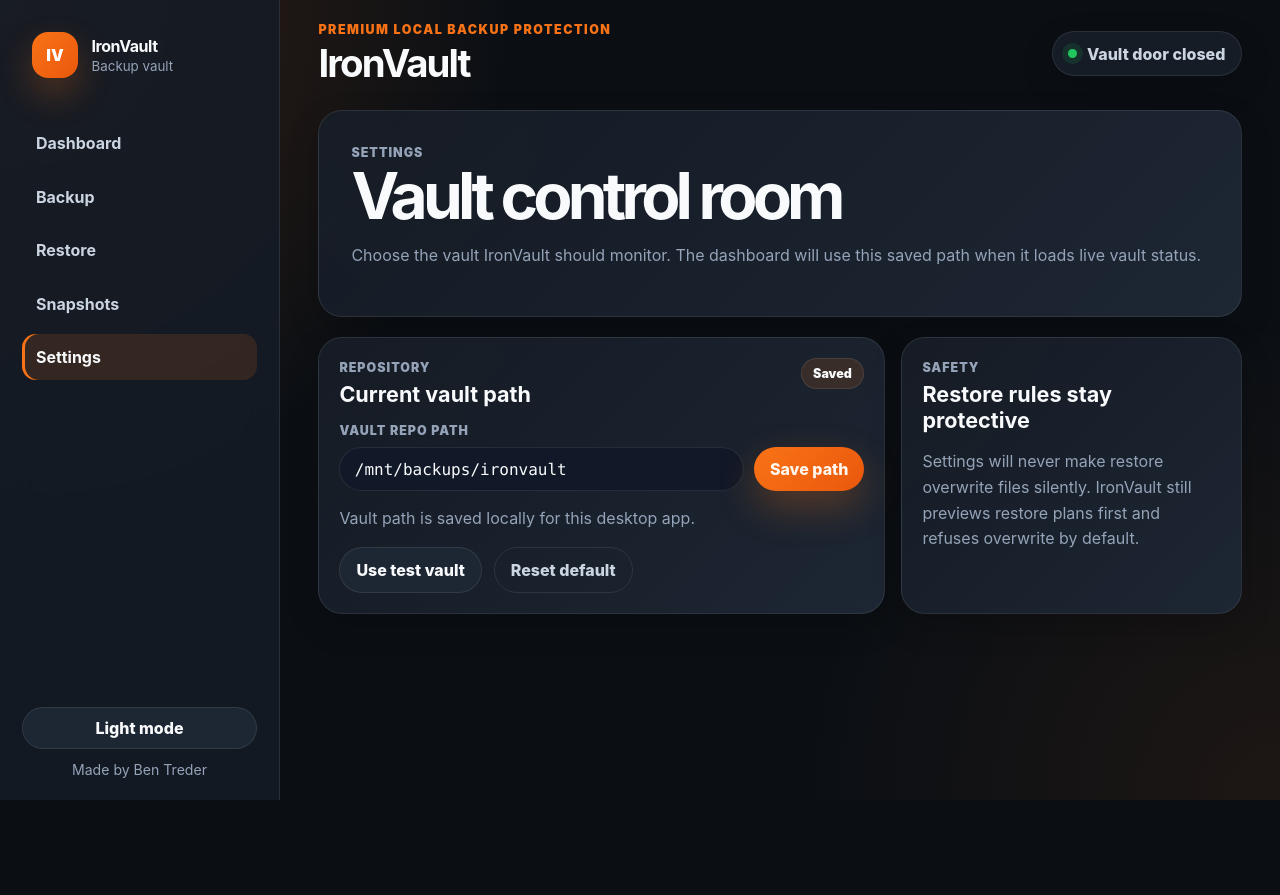
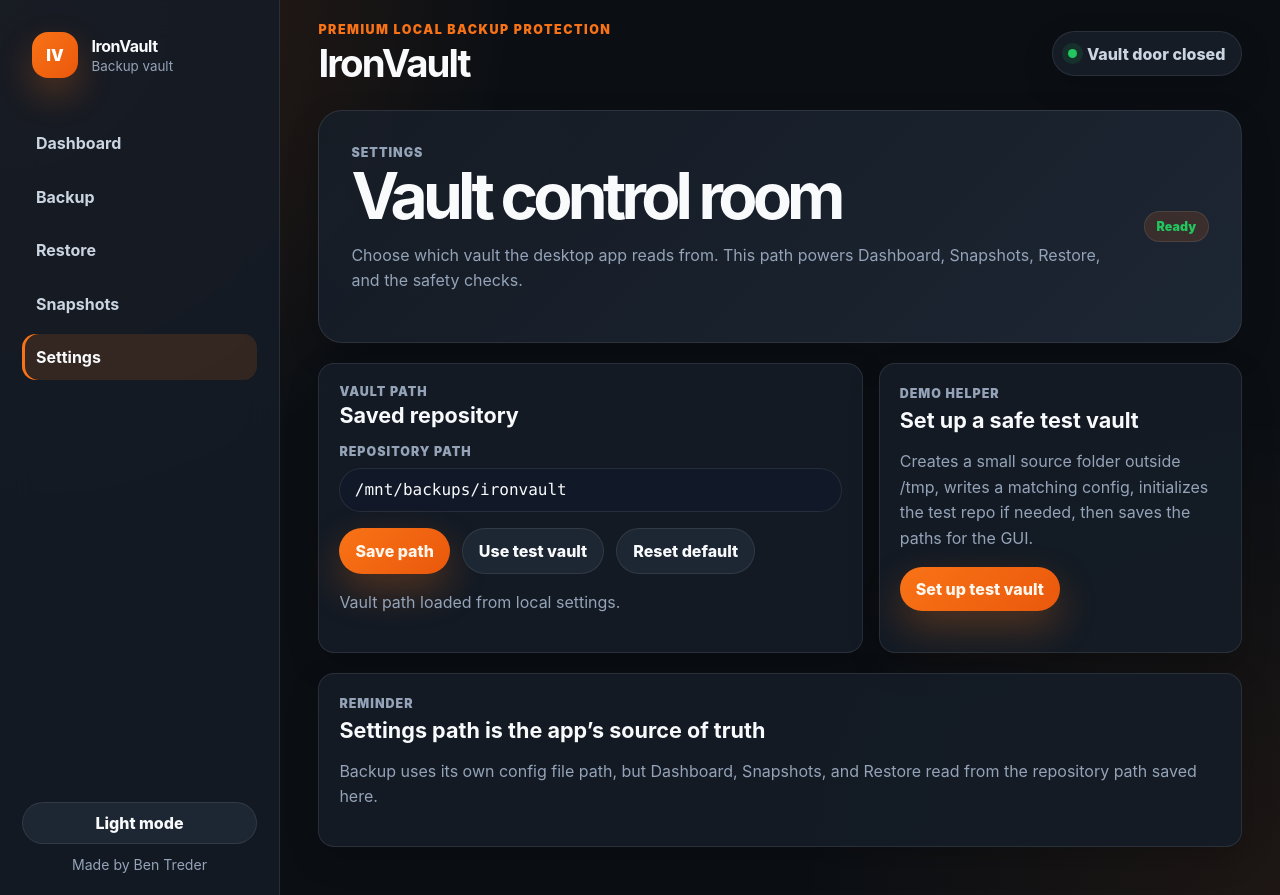
Before and after one commit to BenTreder/IronVault, a Vue app in the folder frontend/ironvault-gui/: page /settings in a window 1280 px wide. Before the commit the page ends 800 px from the top, so only its background shows below. Built offline with nearby package versions, Linux system fonts and the light colour scheme.

Commit message:
Add GUI test vault setup helper

```diff
--- a/frontend/ironvault-gui/src/lib/ironvaultBridge.ts
+++ b/frontend/ironvault-gui/src/lib/ironvaultBridge.ts
@@ -15,6 +15,14 @@ export interface VerifyResult {
 
 export interface BackupResult {
   success: boolean
+  message: string
+}
+
+export interface SetupTestVaultResult {
+  repo_path: string
+  config_path: string
+  source_path: string
+  initialized_repo: boolean
   message: string
 }
 
@@ -63,6 +71,10 @@ export async function verifyRepository(repoPath: string): Promise<VerifyResult>
 
 export async function createBackup(configPath: string): Promise<BackupResult> {
   return await invoke<BackupResult>('create_backup', { configPath })
+}
+
+export async function setupTestVault(): Promise<SetupTestVaultResult> {
+  return await invoke<SetupTestVaultResult>('setup_test_vault')
 }
 
 export async function listSnapshots(repoPath: string): Promise<SnapshotInfo[]> {
--- a/frontend/ironvault-gui/src/views/Settings.vue
+++ b/frontend/ironvault-gui/src/views/Settings.vue
@@ -5,91 +5,161 @@
         <p class="eyebrow-small">Settings</p>
         <h2>Vault control room</h2>
         <p>
-          Choose the vault IronVault should monitor. The dashboard will use this saved path when it loads live vault status.
+          Choose which vault the desktop app reads from. This path powers Dashboard, Snapshots, Restore, and the safety checks.
         </p>
       </div>
+
+      <span :class="['status-badge', statusClass]">{{ status }}</span>
     </section>
 
     <section class="settings-grid">
-      <article class="settings-card">
-        <div class="settings-card-heading">
+      <article class="panel main-panel">
+        <div class="panel-heading">
           <div>
-            <p class="eyebrow-small">Repository</p>
-            <h3>Current vault path</h3>
+            <p class="eyebrow-small">Vault path</p>
+            <h3>Saved repository</h3>
           </div>
-          <span class="settings-badge">{{ pathChanged ? 'Unsaved' : 'Saved' }}</span>
         </div>
 
-        <label class="setting-label" for="repoPath">Vault repo path</label>
-        <div class="repo-form-row">
-          <input
-            id="repoPath"
-            v-model="repoPathDraft"
-            class="repo-input"
-            type="text"
-            placeholder="/tmp/ironvault-gui-live-test/repo"
-          />
+        <label class="setting-label" for="repoPath">Repository path</label>
+        <input
+          id="repoPath"
+          v-model="repoPath"
+          class="settings-input"
+          type="text"
+          placeholder="/mnt/backups/ironvault"
+        />
+
+        <div class="button-row">
           <button class="iv-button iv-button-primary" type="button" @click="savePath">
             Save path
           </button>
-        </div>
-
-        <p class="settings-note">
-          {{ saveMessage }}
-        </p>
-
-        <div class="settings-actions">
           <button class="iv-button iv-button-secondary" type="button" @click="useTestVault">
             Use test vault
           </button>
-          <button class="iv-button iv-button-ghost" type="button" @click="restoreDefaultPath">
+          <button class="iv-button iv-button-secondary" type="button" @click="resetPath">
             Reset default
           </button>
         </div>
+
+        <p class="panel-note">
+          {{ message }}
+        </p>
       </article>
 
-      <article class="settings-card">
-        <p class="eyebrow-small">Safety</p>
-        <h3>Restore rules stay protective</h3>
+      <article class="panel helper-panel">
+        <p class="eyebrow-small">Demo helper</p>
+        <h3>Set up a safe test vault</h3>
         <p>
-          Settings will never make restore overwrite files silently. IronVault still previews restore plans first and refuses overwrite by default.
+          Creates a small source folder outside /tmp, writes a matching config, initializes the test repo if needed, then saves the paths for the GUI.
         </p>
+
+        <button class="iv-button iv-button-primary" type="button" @click="setupDemoVault" :disabled="isSettingUp">
+          {{ isSettingUp ? 'Setting up...' : 'Set up test vault' }}
+        </button>
+
+        <div v-if="setupResult" class="result-card">
+          <p class="eyebrow-small">Created paths</p>
+          <dl>
+            <div>
+              <dt>Vault</dt>
+              <dd>{{ setupResult.repo_path }}</dd>
+            </div>
+            <div>
+              <dt>Config</dt>
+              <dd>{{ setupResult.config_path }}</dd>
+            </div>
+            <div>
+              <dt>Source</dt>
+              <dd>{{ setupResult.source_path }}</dd>
+            </div>
+          </dl>
+        </div>
       </article>
+    </section>
+
+    <section class="panel note-panel">
+      <p class="eyebrow-small">Reminder</p>
+      <h3>Settings path is the app’s source of truth</h3>
+      <p>
+        Backup uses its own config file path, but Dashboard, Snapshots, and Restore read from the repository path saved here.
+      </p>
     </section>
   </div>
 </template>
 
 <script setup lang="ts">
-import { computed, ref } from 'vue'
-import { defaultRepoPath } from '../lib/ironvaultBridge'
-import { loadRepoPath, resetRepoPath, saveRepoPath } from '../lib/ironvaultSettings'
+import { ref } from 'vue'
+import {
+  defaultRepoPath,
+  setupTestVault,
+  type SetupTestVaultResult
+} from '../lib/ironvaultBridge'
+import {
+  loadRepoPath,
+  resetRepoPath,
+  saveRepoPath
+} from '../lib/ironvaultSettings'
 
-const testVaultPath = '/tmp/ironvault-gui-live-test/repo'
-const savedPath = ref(loadRepoPath())
-const repoPathDraft = ref(savedPath.value)
-const saveMessage = ref('Vault path is saved locally for this desktop app.')
+const backupConfigStorageKey = 'ironvault-backup-config-path'
+const testRepoPath = '/tmp/ironvault-gui-live-test/repo'
 
-const pathChanged = computed(() => repoPathDraft.value.trim() !== savedPath.value)
+const repoPath = ref(loadRepoPath())
+const message = ref('Vault path loaded from local settings.')
+const status = ref('Ready')
+const statusClass = ref('status-ready')
+const isSettingUp = ref(false)
+const setupResult = ref<SetupTestVaultResult | null>(null)
+
+function markSaved(savedPath: string, savedMessage: string) {
+  repoPath.value = savedPath
+  message.value = savedMessage
+  status.value = 'Saved'
+  statusClass.value = 'status-ready'
+}
 
 function savePath() {
-  const nextPath = saveRepoPath(repoPathDraft.value)
-
-  savedPath.value = nextPath
-  repoPathDraft.value = nextPath
-  saveMessage.value = 'Vault path saved. The dashboard will use this path the next time it refreshes.'
+  const savedPath = saveRepoPath(repoPath.value)
+  markSaved(savedPath, `Saved vault path: ${savedPath}`)
 }
 
 function useTestVault() {
-  repoPathDraft.value = testVaultPath
-  savePath()
+  const savedPath = saveRepoPath(testRepoPath)
+  markSaved(savedPath, `Using test vault: ${savedPath}`)
 }
 
-function restoreDefaultPath() {
-  const nextPath = resetRepoPath()
+function resetPath() {
+  const savedPath = resetRepoPath()
+  markSaved(savedPath || defaultRepoPath, `Reset to default vault path: ${savedPath || defaultRepoPath}`)
+}
 
-  savedPath.value = nextPath
-  repoPathDraft.value = nextPath
-  saveMessage.value = `Vault path reset to the default: ${defaultRepoPath}`
+async function setupDemoVault() {
+  isSettingUp.value = true
+  setupResult.value = null
+  status.value = 'Setting up'
+  statusClass.value = 'status-waiting'
+  message.value = 'Creating GUI test vault helper files...'
+
+  try {
+    const result = await setupTestVault()
+    setupResult.value = result
+
+    saveRepoPath(result.repo_path)
+    localStorage.setItem(backupConfigStorageKey, result.config_path)
+
+    repoPath.value = result.repo_path
+    status.value = 'Test vault ready'
+    statusClass.value = 'status-ready'
+    message.value = `${result.message} Backup config saved for the Backup page.`
+  } catch (error) {
+    status.value = 'Needs attention'
+    statusClass.value = 'status-error'
+    message.value = error instanceof Error
+      ? error.message
+      : 'Could not set up the GUI test vault.'
+  } finally {
+    isSettingUp.value = false
+  }
 }
 </script>
 
@@ -100,17 +170,23 @@ function restoreDefaultPath() {
 }
 
 .settings-hero,
-.settings-card {
+.panel,
+.result-card {
   border: 1px solid var(--iv-border);
-  border-radius: var(--iv-radius-lg);
-  background:
-    linear-gradient(135deg, color-mix(in srgb, var(--iv-surface) 94%, transparent), var(--iv-surface-raised)),
-    radial-gradient(circle at 10% 10%, rgba(249, 115, 22, 0.14), transparent 22rem);
+  background: color-mix(in srgb, var(--iv-surface) 94%, transparent);
   box-shadow: var(--iv-shadow-soft);
 }
 
 .settings-hero {
+  display: flex;
+  align-items: center;
+  justify-content: space-between;
+  gap: 1rem;
   padding: clamp(1.35rem, 4vw, 2rem);
+  border-radius: var(--iv-radius-lg);
+  background:
+    linear-gradient(135deg, color-mix(in srgb, var(--iv-surface) 94%, transparent), var(--iv-surface-raised)),
+    radial-gradient(circle at 12% 18%, rgba(249, 115, 22, 0.14), transparent 24rem);
 }
 
 .settings-hero h2 {
@@ -121,30 +197,34 @@ function restoreDefaultPath() {
 }
 
 .settings-hero p,
-.settings-card p {
+.panel-note,
+.helper-panel p,
+.note-panel p {
   color: var(--iv-muted);
   line-height: 1.6;
 }
 
 .settings-grid {
   display: grid;
-  grid-template-columns: minmax(0, 1.25fr) minmax(280px, 0.75fr);
+  grid-template-columns: minmax(0, 1.2fr) minmax(280px, 0.8fr);
   gap: 1rem;
 }
 
-.settings-card {
+.panel,
+.result-card {
   padding: 1.25rem;
+  border-radius: var(--iv-radius-md);
 }
 
-.settings-card-heading {
+.panel-heading {
   display: flex;
-  align-items: flex-start;
   justify-content: space-between;
   gap: 1rem;
-  margin-bottom: 1rem;
+  align-items: flex-start;
 }
 
-.settings-card h3 {
+.panel h3,
+.result-card h3 {
   margin: 0.2rem 0 0;
   font-size: 1.35rem;
 }
@@ -158,19 +238,9 @@ function restoreDefaultPath() {
   text-transform: uppercase;
 }
 
-.settings-badge {
-  padding: 0.42rem 0.72rem;
-  border: 1px solid var(--iv-border);
-  border-radius: 999px;
-  background: var(--iv-accent-soft);
-  color: var(--iv-text);
-  font-size: 0.78rem;
-  font-weight: 900;
-}
-
 .setting-label {
   display: block;
-  margin-bottom: 0.55rem;
+  margin: 1rem 0 0.55rem;
   color: var(--iv-muted);
   font-size: 0.78rem;
   font-weight: 900;
@@ -178,13 +248,7 @@ function restoreDefaultPath() {
   text-transform: uppercase;
 }
 
-.repo-form-row {
-  display: grid;
-  grid-template-columns: minmax(0, 1fr) auto;
-  gap: 0.65rem;
-}
-
-.repo-input {
+.settings-input {
   min-height: 44px;
   width: 100%;
   padding: 0.7rem 0.9rem;
@@ -195,26 +259,75 @@ function restoreDefaultPath() {
   font-family: ui-monospace, SFMono-Regular, Menlo, Monaco, Consolas, monospace;
 }
 
-.settings-note {
-  margin-top: 0.9rem;
-}
-
-.settings-actions {
+.button-row {
   display: flex;
   flex-wrap: wrap;
   gap: 0.75rem;
   margin-top: 1rem;
 }
 
+.status-badge {
+  padding: 0.42rem 0.72rem;
+  border: 1px solid var(--iv-border);
+  border-radius: 999px;
+  background: var(--iv-accent-soft);
+  color: var(--iv-text);
+  font-size: 0.78rem;
+  font-weight: 900;
+  white-space: nowrap;
+}
+
+.status-ready {
+  color: var(--iv-success);
+}
+
+.status-waiting {
+  color: var(--iv-warning);
+}
+
+.status-error {
+  color: var(--iv-danger);
+}
+
+.result-card {
+  margin-top: 1rem;
+  background: var(--iv-bg-soft);
+}
+
+.result-card dl {
+  display: grid;
+  gap: 0.7rem;
+  margin: 1rem 0 0;
+}
+
+.result-card div {
+  display: grid;
+  gap: 0.25rem;
+}
+
+.result-card dt {
+  color: var(--iv-muted);
+  font-size: 0.72rem;
+  font-weight: 900;
+  letter-spacing: 0.08em;
+  text-transform: uppercase;
+}
+
+.result-card dd {
+  margin: 0;
+  overflow-wrap: anywhere;
+  color: var(--iv-muted-strong);
+  font-family: ui-monospace, SFMono-Regular, Menlo, Monaco, Consolas, monospace;
+}
+
 @media (max-width: 940px) {
+  .settings-hero {
+    align-items: flex-start;
+    flex-direction: column;
+  }
+
   .settings-grid {
     grid-template-columns: 1fr;
   }
 }
-
-@media (max-width: 640px) {
-  .repo-form-row {
-    grid-template-columns: 1fr;
-  }
-}
 </style>
```
Also changed, not shown: 1 other file (tests, documents, lock files or other folders).
